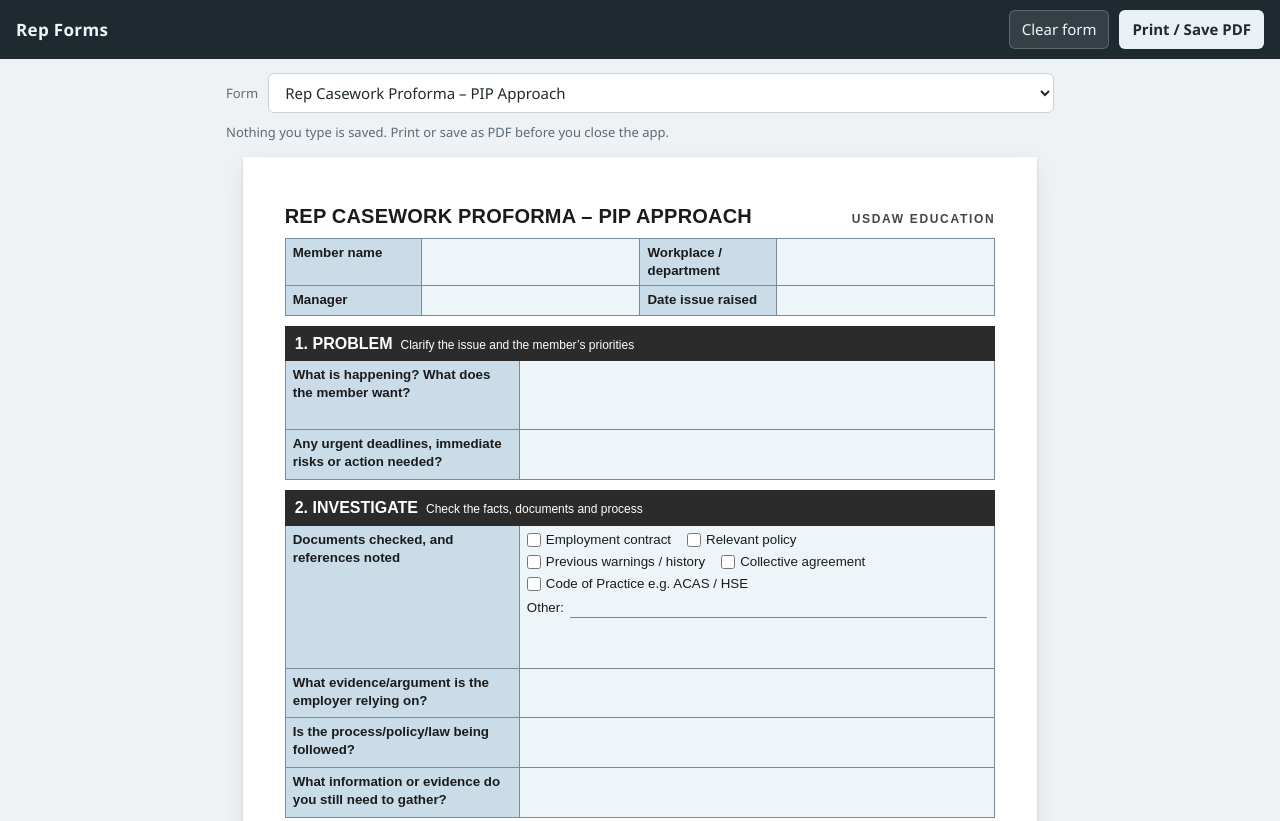
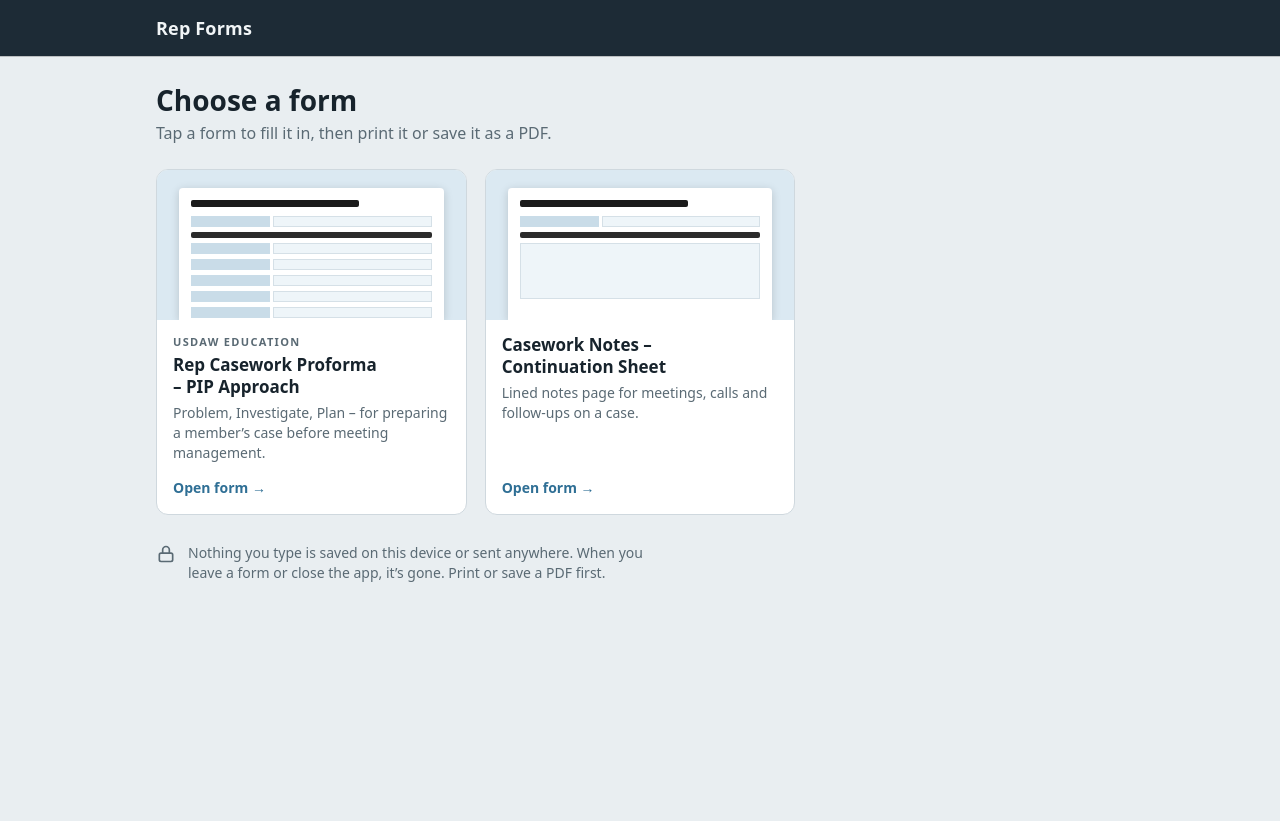
Before and after one commit to Tiagoliveira/rep-forms, a plain HTML site: page index.html in a window 1280 px wide. Shown: the top 821 px of the page. After the commit the page ends 800 px from the top, so only its background shows below. Drawn offline with Linux system fonts and the light colour scheme.

Commit message:
Add home screen with form cards, restyle app (v1.1.0)
Co-Authored-By: Claude Opus 5.5 <noreply@anthropic.com>
Claude-Session: https://claude.ai/code/session_01EX6tQUJcGSPXHobNjmuk3j

```diff
--- a/forms.js
+++ b/forms.js
@@ -7,12 +7,14 @@
 //  Row types:
 //    { label, hints?, lines? }              – free-text box (lines = min height)
 //    { label, type:'checks', options, other } – tick boxes (+ optional "Other")
+//  `description` is the one-line summary shown on the home screen.
 // ─────────────────────────────────────────────────────────────
 window.FORMS = [
   {
     id: 'pip-casework',
     title: 'Rep Casework Proforma – PIP Approach',
     org: 'USDAW Education',
+    description: 'Problem, Investigate, Plan – for preparing a member’s case before meeting management.',
     header: [
       ['Member name', 'Workplace / department'],
       ['Manager', 'Date issue raised'],
@@ -46,6 +48,7 @@ window.FORMS = [
     id: 'casework-notes',
     title: 'Casework Notes – Continuation Sheet',
     org: '',
+    description: 'Lined notes page for meetings, calls and follow-ups on a case.',
     header: [
       ['Member name', 'Date'],
       ['Rep', 'Page'],
--- a/index.html
+++ b/index.html
@@ -4,195 +4,292 @@
 <meta charset="utf-8">
 <meta name="viewport" content="width=device-width, initial-scale=1, viewport-fit=cover">
 <title>Rep Forms</title>
-<meta name="theme-color" content="#1f2a30">
+<meta name="theme-color" content="#1d2b36">
 <link rel="manifest" href="manifest.webmanifest">
 <link rel="icon" href="icon-192.png">
 <link rel="apple-touch-icon" href="icon-192.png">
 <style>
-/* Layout: slim toolbar + form picker, A4 "paper" sheet centred below. Paper stays light in both themes. */
+/* Layout: two views. Home = a shelf of form cards drawn like mini paper sheets.
+   Form = slim toolbar (Back · title · Clear · Print) over a centred A4 sheet. Paper stays light in both themes. */
 :root{
-  --ui-bg:#eef2f4; --ui-fg:#1f2a30; --ui-muted:#5b6b75; --ui-bar:#1f2a30; --ui-bar-fg:#f2f6f8;
-  --ui-chip:#ffffff; --ui-line:#c9d3d9; --accent:#2f6f95; --warn:#a4501c;
+  --bg:#e9eef1; --surface:#ffffff; --fg:#17232c; --muted:#5a6a74; --line:#cfd8de;
+  --bar:#1d2b36; --bar-fg:#f1f5f7; --accent:#2f6f95; --accent-fg:#ffffff; --accent-soft:#dbe9f2;
   --paper:#ffffff; --ink:#1b1b1b; --label:#c9dce8; --field:#eef5f9; --band:#2b2b2b; --rule:#7a8a96;
-  --font:"Segoe UI",Arial,Helvetica,sans-serif;
+  --ui:system-ui,"Segoe UI",Roboto,Arial,sans-serif;
+  --r:12px;
 }
-@media (prefers-color-scheme:dark){:root{--ui-bg:#151b1f;--ui-fg:#e3eaee;--ui-muted:#9aabb5;--ui-chip:#212a30;--ui-line:#33414a;--accent:#7fb7d9;color-scheme:dark}}
+@media (prefers-color-scheme:dark){:root{
+  --bg:#11181d; --surface:#1a242b; --fg:#e4ebef; --muted:#97a8b2; --line:#2c3a43;
+  --bar:#0c1216; --accent:#7fb7d9; --accent-fg:#0c1216; --accent-soft:#1f3443; color-scheme:dark}}
 *{box-sizing:border-box}
 [hidden]{display:none!important}
 html,body{margin:0}
-body{background:var(--ui-bg);color:var(--ui-fg);font:15px/1.4 var(--font);min-height:100vh}
-.bar{position:sticky;top:0;z-index:5;background:var(--ui-bar);color:var(--ui-bar-fg);
-  padding:calc(10px + env(safe-area-inset-top,0px)) max(16px,env(safe-area-inset-right,0px)) 10px max(16px,env(safe-area-inset-left,0px));
-  display:flex;flex-wrap:wrap;gap:10px;align-items:center}
-.bar h1{font-size:17px;margin:0 auto 0 0;letter-spacing:.02em}
-.bar h1 small{font-weight:400;opacity:.65;font-size:12px;margin-left:8px}
-button,select{font:inherit;border-radius:6px;border:1px solid var(--ui-line);padding:8px 12px;cursor:pointer}
-select{background:var(--ui-chip);color:var(--ui-fg);max-width:100%}
-.btn{background:#ffffff1a;color:var(--ui-bar-fg);border-color:#ffffff33}
-.btn.primary{background:#e9f1f6;color:#1f2a30;border-color:transparent;font-weight:600}
-button:focus-visible,select:focus-visible,[contenteditable]:focus-visible{outline:2px solid var(--accent);outline-offset:2px}
-.picker{padding:14px max(16px,env(safe-area-inset-right,0px)) 0 max(16px,env(safe-area-inset-left,0px));display:flex;gap:10px;align-items:center;flex-wrap:wrap;max-width:860px;margin:0 auto}
-.picker label{font-size:13px;color:var(--ui-muted)}
-.picker select{flex:1 1 260px}
-.notice{max-width:860px;margin:10px auto 0;padding:0 max(16px,env(safe-area-inset-right,0px)) 0 max(16px,env(safe-area-inset-left,0px));font-size:13px;color:var(--ui-muted)}
-.banner{display:flex;gap:10px;align-items:center;flex-wrap:wrap;background:var(--ui-chip);border:1px solid var(--ui-line);border-radius:8px;padding:10px 12px;color:var(--ui-fg);margin-top:8px}
-.banner button{background:var(--accent);color:#fff;border-color:transparent}
-.banner.ask button.ghost{background:transparent;color:var(--ui-fg);border-color:var(--ui-line)}
-.wrap{padding:16px max(16px,env(safe-area-inset-right,0px)) 48px max(16px,env(safe-area-inset-left,0px));overflow-x:auto}
+body{background:var(--bg);color:var(--fg);font:16px/1.45 var(--ui);min-height:100vh;-webkit-tap-highlight-color:transparent}
+button{font:inherit;cursor:pointer;border:0;border-radius:10px;padding:10px 14px;min-height:44px}
+button:focus-visible,[contenteditable]:focus-visible,a:focus-visible,.card:focus-visible{outline:3px solid var(--accent);outline-offset:2px}
+.gut{padding-left:max(16px,env(safe-area-inset-left,0px));padding-right:max(16px,env(safe-area-inset-right,0px))}
+
+/* top bar */
+.bar{position:sticky;top:0;z-index:5;background:var(--bar);color:var(--bar-fg);padding-top:env(safe-area-inset-top,0px);box-shadow:0 1px 0 #0003}
+.bar-in{display:flex;align-items:center;gap:8px;min-height:56px;max-width:1000px;margin:0 auto}
+.bar h1{font-size:18px;margin:0;font-weight:650;letter-spacing:.01em;flex:1;min-width:0;white-space:nowrap;overflow:hidden;text-overflow:ellipsis}
+.bar .ver{font-size:12px;opacity:.55;font-weight:400;margin-left:6px}
+.ib{background:transparent;color:var(--bar-fg);display:inline-flex;align-items:center;gap:6px;padding:8px 10px}
+.ib:hover{background:#ffffff14}
+.ib svg{width:22px;height:22px;flex:none}
+.pri{background:var(--bar-fg);color:var(--bar);font-weight:650;display:inline-flex;align-items:center;gap:8px}
+.pri svg{width:20px;height:20px}
+@media (max-width:520px){.lbl{display:none}.pri{padding:10px 12px}}
+
+/* home */
+.home{max-width:1000px;margin:0 auto;padding-block:28px 56px}
+.home h2{font-size:28px;line-height:1.15;margin:0 0 6px;text-wrap:balance}
+.home .lede{color:var(--muted);margin:0 0 24px;max-width:60ch}
+.shelf{display:grid;grid-template-columns:repeat(auto-fill,minmax(250px,1fr));gap:18px}
+.card{all:unset;box-sizing:border-box;cursor:pointer;background:var(--surface);border:1px solid var(--line);border-radius:var(--r);
+  display:flex;flex-direction:column;overflow:hidden;transition:transform .15s,box-shadow .15s}
+.card:hover{transform:translateY(-2px);box-shadow:0 10px 28px #0000001f}
+.thumb{background:var(--accent-soft);padding:18px 22px 0;height:150px;overflow:hidden}
+.mini{background:#fff;height:100%;border-radius:4px 4px 0 0;box-shadow:0 2px 10px #0000002a;padding:12px 12px 0;display:flex;flex-direction:column;gap:5px}
+.mini i{display:block;height:6px;border-radius:2px;background:#2b2b2b}
+.mini .t{width:70%;height:7px;background:#1b1b1b;margin-bottom:4px}
+.mini .r{display:grid;grid-template-columns:1fr 2fr;gap:3px}
+.mini .r span{height:11px;background:#c9dce8}
+.mini .r span+span{background:#eef5f9;border:1px solid #d5e0e7}
+.mini .n{height:56px;background:#eef5f9;border:1px solid #d5e0e7}
+.cbody{padding:14px 16px 16px;display:flex;flex-direction:column;gap:4px;flex:1}
+.cbody .org{font-size:11px;letter-spacing:.12em;text-transform:uppercase;color:var(--muted);font-weight:600}
+.cbody h3{margin:0;font-size:17px;line-height:1.25;text-wrap:balance}
+.cbody p{margin:2px 0 0;color:var(--muted);font-size:14px}
+.cbody .go{margin-top:auto;padding-top:10px;color:var(--accent);font-weight:600;font-size:14px}
+.privacy{margin-top:28px;display:flex;gap:12px;align-items:flex-start;color:var(--muted);font-size:14px;max-width:62ch}
+.privacy svg{width:20px;height:20px;flex:none;margin-top:1px}
+
+/* banners */
+.banners{max-width:1000px;margin:0 auto;display:flex;flex-direction:column;gap:8px}
+.banners:has(.banner:not([hidden])){padding-top:12px}
+.banner{display:flex;gap:10px;align-items:center;flex-wrap:wrap;background:var(--surface);border:1px solid var(--line);border-radius:10px;padding:10px 12px 10px 14px}
+.banner span{flex:1 1 200px}
+.banner button{background:var(--accent);color:var(--accent-fg);font-weight:600;min-height:40px}
+.banner button.ghost{background:transparent;color:var(--fg);border:1px solid var(--line)}
+
+/* form view */
+.formview{padding-block:16px 56px;overflow-x:auto}
+.hint{max-width:210mm;margin:0 auto 10px;font-size:13px;color:var(--muted)}
 
 /* ── the paper ── */
-.sheet{background:var(--paper);color:var(--ink);width:210mm;max-width:100%;margin:0 auto;padding:12mm 11mm;
-  box-shadow:0 1px 3px #0002,0 8px 24px #0001;font:10pt/1.35 Arial,Helvetica,sans-serif;color-scheme:light}
-.s-head{display:flex;justify-content:space-between;align-items:baseline;gap:12px;margin-bottom:8px}
+.sheet{background:var(--paper);color:var(--ink);width:210mm;max-width:100%;margin:0 auto;padding:12mm 11mm;border-radius:3px;
+  box-shadow:0 1px 3px #0002,0 10px 30px #0000001a;font:10pt/1.35 Arial,Helvetica,sans-serif;color-scheme:light}
+.s-head{display:flex;justify-content:space-between;align-items:baseline;gap:12px;margin-bottom:8px;flex-wrap:wrap}
 .s-head h2{font-size:15pt;margin:0;text-transform:uppercase;letter-spacing:.01em}
 .s-head .org{font-weight:700;font-size:9pt;letter-spacing:.14em;text-transform:uppercase;color:#444;white-space:nowrap}
 table{width:100%;border-collapse:collapse;table-layout:fixed}
 td{border:1px solid var(--rule);vertical-align:top;padding:5px 7px}
-td.l{background:var(--label);font-weight:700;width:33%}
+td.l{background:var(--label);font-weight:700}
 td.v{background:var(--field)}
-.hdr td.l{width:20%} .hdr td.v{width:30%}
-.hdr{margin-bottom:10px}
-.sec{margin-bottom:10px;break-inside:auto}
+.hdr,.sec{margin-bottom:10px}
 .band td{background:var(--band);color:#fff;padding:6px 9px;border-color:var(--band)}
 .band b{font-size:12pt;text-transform:uppercase;margin-right:8px}
 .band span{font-size:9pt}
 tr{break-inside:avoid}
 .hints{font-weight:400;font-style:italic;margin-top:6px;font-size:9pt;line-height:1.45}
-.f{min-height:1.5em;outline:none;white-space:pre-wrap;word-wrap:break-word}
-.f:empty::before{content:attr(data-ph);color:#8a9aa4}
-.checks{display:flex;flex-wrap:wrap;gap:4px 16px;margin-bottom:6px}
-.checks label{display:flex;gap:5px;align-items:center;cursor:pointer}
-.checks input{width:14px;height:14px;margin:0;accent-color:#2b2b2b}
+.f{min-height:1.5em;outline:none;white-space:pre-wrap;word-wrap:break-word;cursor:text;border-radius:2px}
+.f:focus{background:#fffbe6}
+.checks{display:flex;flex-wrap:wrap;gap:6px 16px;margin-bottom:6px}
+.checks label{display:flex;gap:6px;align-items:center;cursor:pointer}
+.checks input{width:16px;height:16px;margin:0;accent-color:#2b2b2b}
 .other{display:flex;gap:6px;align-items:baseline;margin-bottom:6px}
 .other .f{flex:1;border-bottom:1px solid var(--rule);min-height:1.3em}
-.foot{margin-top:6px;font-size:8pt;color:#666}
 
 @media (max-width:640px){
   .sheet{padding:14px 10px}
-  td.l{width:38%}
+  .sec col:first-child{width:40%!important}
+  .hdr colgroup{display:none}
   .hdr tr{display:flex;flex-wrap:wrap}
-  .hdr td{flex:1 1 50%;width:auto!important}
+  .hdr td{flex:1 1 40%}
+  .hdr td.v{flex-basis:60%}
 }
 @media print{
   @page{size:A4;margin:10mm}
   body{background:#fff}
-  .bar,.picker,.notice,.noprint{display:none!important}
-  .wrap{padding:0;overflow:visible}
-  .sheet{width:auto;padding:0;box-shadow:none;margin:0}
+  .bar,.banners,.hint,.home{display:none!important}
+  .formview{padding:0;overflow:visible}
+  .sheet{width:auto;padding:0;box-shadow:none;margin:0;border-radius:0}
+  .f:focus{background:none}
   *{-webkit-print-color-adjust:exact;print-color-adjust:exact}
-  .f:empty::before{content:""}
 }
 @media (prefers-reduced-motion:reduce){*{transition:none!important}}
 </style>
 </head>
 <body>
 <header class="bar">
-  <h1>Rep Forms <small id="ver"></small></h1>
-  <button class="btn" id="clear" type="button">Clear form</button>
-  <button class="btn primary" id="print" type="button">Print / Save PDF</button>
+  <div class="bar-in gut">
+    <button class="ib" id="back" type="button" hidden aria-label="All forms">
+      <svg viewBox="0 0 24 24" fill="none" stroke="currentColor" stroke-width="2" stroke-linecap="round" stroke-linejoin="round"><path d="M15 18l-6-6 6-6"/></svg><span class="lbl">Forms</span>
+    </button>
+    <h1 id="barTitle">Rep Forms<span class="ver" id="ver"></span></h1>
+    <button class="ib" id="clear" type="button" hidden aria-label="Clear form">
+      <svg viewBox="0 0 24 24" fill="none" stroke="currentColor" stroke-width="2" stroke-linecap="round" stroke-linejoin="round"><path d="M3 6h18M8 6V4h8v2M6 6l1 14h10l1-14"/></svg><span class="lbl">Clear</span>
+    </button>
+    <button class="pri" id="print" type="button" hidden>
+      <svg viewBox="0 0 24 24" fill="none" stroke="currentColor" stroke-width="2" stroke-linecap="round" stroke-linejoin="round"><path d="M6 9V3h12v6M6 18H4a1 1 0 0 1-1-1v-6a2 2 0 0 1 2-2h14a2 2 0 0 1 2 2v6a1 1 0 0 1-1 1h-2"/><path d="M6 14h12v7H6z"/></svg><span class="lbl">Print / PDF</span>
+    </button>
+  </div>
 </header>
 
-<div class="picker">
-  <label for="formSel">Form</label>
-  <select id="formSel"></select>
-</div>
-
-<div class="notice" id="notice">
-  <div>Nothing you type is saved. Print or save as PDF before you close the app.</div>
-  <div class="banner ask" id="confirmClear" hidden>
-    Clear everything on this form?
-    <button type="button" id="clearYes">Clear</button>
-    <button type="button" class="ghost" id="clearNo">Keep</button>
+<div class="banners gut">
+  <div class="banner" id="updateBanner" hidden>
+    <span>A new version of Rep Forms is ready.</span>
+    <button type="button" id="updateBtn">Update now</button>
+    <button type="button" class="ghost" id="updateLater">Later</button>
   </div>
-  <div class="banner" id="updateBanner" hidden>
-    A new version of Rep Forms is ready.
-    <button type="button" id="updateBtn">Update now</button>
+  <div class="banner" id="confirmBox" hidden>
+    <span id="confirmMsg"></span>
+    <button type="button" id="confirmYes">Continue</button>
+    <button type="button" class="ghost" id="confirmNo">Cancel</button>
   </div>
 </div>
 
-<main class="wrap"><div class="sheet" id="sheet"></div></main>
+<main id="home" class="home gut">
+  <h2>Choose a form</h2>
+  <p class="lede">Tap a form to fill it in, then print it or save it as a PDF.</p>
+  <div class="shelf" id="shelf"></div>
+  <div class="privacy">
+    <svg viewBox="0 0 24 24" fill="none" stroke="currentColor" stroke-width="2" stroke-linecap="round" stroke-linejoin="round"><rect x="4" y="11" width="16" height="10" rx="2"/><path d="M8 11V7a4 4 0 0 1 8 0v4"/></svg>
+    <span>Nothing you type is saved on this device or sent anywhere. When you leave a form or close the app, it’s gone. Print or save a PDF first.</span>
+  </div>
+</main>
+
+<main id="formview" class="formview gut" hidden>
+  <p class="hint">Tap any box to type. Use Print / PDF when you’re done.</p>
+  <div class="sheet" id="sheet"></div>
+</main>
 
 <script src="forms.js"></script>
 <script>
 const $ = s => document.querySelector(s);
 const esc = s => String(s).replace(/[&<>"]/g, c => ({'&':'&amp;','<':'&lt;','>':'&gt;','"':'&quot;'}[c]));
-const field = (ph, lines = 1) =>
-  `<div class="f" contenteditable="true" role="textbox" aria-multiline="true" aria-label="${esc(ph)}" data-ph="" style="min-height:${(lines*1.45).toFixed(2)}em"></div>`;
-let dirty = false;
+const field = (name, lines = 1) =>
+  `<div class="f" contenteditable="true" role="textbox" aria-multiline="true" aria-label="${esc(name)}" style="min-height:${(lines*1.45).toFixed(2)}em"></div>`;
+let dirty = false, current = null;
 
+/* ── in-page confirm ── */
+function ask(msg, yesLabel = 'Continue') {
+  return new Promise(res => {
+    $('#confirmMsg').textContent = msg; $('#confirmYes').textContent = yesLabel;
+    $('#confirmBox').hidden = false; $('#confirmYes').focus(); window.scrollTo({top:0});
+    const done = v => { $('#confirmBox').hidden = true; $('#confirmYes').onclick = $('#confirmNo').onclick = null; res(v); };
+    $('#confirmYes').onclick = () => done(true); $('#confirmNo').onclick = () => done(false);
+  });
+}
+
+/* ── home shelf ── */
+function thumb(f) {
+  const rows = f.sections.flatMap(s => s.rows).slice(0, 5);
+  const big = rows.length === 1;
+  return `<div class="thumb"><div class="mini"><i class="t"></i><div class="r"><span></span><span></span></div><i></i>${
+    big ? '<div class="n"></div>' : rows.map(() => '<div class="r"><span></span><span></span></div>').join('')}</div></div>`;
+}
+$('#shelf').innerHTML = FORMS.map(f => `
+  <a class="card" href="#${esc(f.id)}">
+    ${thumb(f)}
+    <div class="cbody">
+      ${f.org ? `<div class="org">${esc(f.org)}</div>` : ''}
+      <h3>${esc(f.title)}</h3>
+      ${f.description ? `<p>${esc(f.description)}</p>` : ''}
+      <div class="go">Open form →</div>
+    </div>
+  </a>`).join('');
+
+/* ── form sheet ── */
 function render(form) {
   const hdr = form.header.map(r => `<tr>${r.map(l => `<td class="l">${esc(l)}</td><td class="v">${field(l)}</td>`).join('')}</tr>`).join('');
   const secs = form.sections.map(s => {
     const rows = s.rows.map(r => {
-      let body = '';
+      let body;
       if (r.type === 'checks') {
         body = `<div class="checks">${r.options.map(o => `<label><input type="checkbox"> ${esc(o)}</label>`).join('')}</div>`
              + (r.other ? `<div class="other">Other: ${field('Other')}</div>` : '')
-             + field(r.label, Math.max(1, (r.lines||2) - 1));
+             + field(r.label, Math.max(1, (r.lines || 2) - 1));
       } else body = field(r.label, r.lines || 2);
       const hints = r.hints ? `<div class="hints">${r.hints.map(esc).join('<br>')}</div>` : '';
-      const single = s.rows.length === 1 && r.label === s.title;
-      return single ? `<tr><td class="v" colspan="2">${body}</td></tr>`
-                    : `<tr><td class="l">${esc(r.label)}${hints}</td><td class="v">${body}</td></tr>`;
+      return (s.rows.length === 1 && r.label === s.title)
+        ? `<tr><td class="v" colspan="2">${body}</td></tr>`
+        : `<tr><td class="l">${esc(r.label)}${hints}</td><td class="v">${body}</td></tr>`;
     }).join('');
-    const band = `<tr class="band"><td colspan="2"><b>${s.num ? s.num + '. ' : ''}${esc(s.title)}</b><span>${esc(s.sub||'')}</span></td></tr>`;
+    const band = `<tr class="band"><td colspan="2"><b>${s.num ? s.num + '. ' : ''}${esc(s.title)}</b><span>${esc(s.sub || '')}</span></td></tr>`;
     return `<table class="sec"><colgroup><col style="width:33%"><col></colgroup>${band}${rows}</table>`;
   }).join('');
   $('#sheet').innerHTML =
     `<div class="s-head"><h2>${esc(form.title)}</h2>${form.org ? `<div class="org">${esc(form.org)}</div>` : ''}</div>
      <table class="hdr"><colgroup><col style="width:18%"><col style="width:32%"><col style="width:18%"><col style="width:32%"></colgroup>${hdr}</table>${secs}`;
-  document.title = form.title + ' – Rep Forms';
   dirty = false;
 }
 
-// paste as plain text only
+/* ── routing: #form-id opens a form, no hash shows the shelf ── */
+function show() {
+  const form = FORMS.find(f => f.id === location.hash.slice(1));
+  const onForm = !!form;
+  $('#home').hidden = onForm; $('#formview').hidden = !onForm;
+  ['#back', '#clear', '#print'].forEach(s => $(s).hidden = !onForm);
+  $('#confirmBox').hidden = true;
+  if (onForm) {
+    if (current !== form.id) render(form);
+    current = form.id;
+    $('#barTitle').firstChild.textContent = form.title.split(' – ')[0];
+    document.title = form.title + ' · Rep Forms';
+  } else {
+    current = null; $('#sheet').innerHTML = ''; dirty = false;
+    $('#barTitle').firstChild.textContent = 'Rep Forms';
+    document.title = 'Rep Forms';
+  }
+  window.scrollTo({top: 0});
+}
+let lastHash = location.hash;
+window.addEventListener('hashchange', async () => {
+  if (dirty && current && location.hash !== lastHash) {
+    const target = location.hash;
+    history.replaceState(null, '', lastHash || location.pathname);
+    if (!(await ask('Leave this form? What you’ve typed will be cleared.', 'Leave'))) return;
+    dirty = false; history.pushState(null, '', target || location.pathname);
+  }
+  lastHash = location.hash; show();
+});
+show();
+
+$('#back').onclick = () => { location.hash = ''; };
+$('#print').onclick = () => window.print();
+$('#clear').onclick = async () => {
+  if (!dirty || await ask('Clear everything on this form?', 'Clear')) { const f = current; current = null; location.hash === '#' + f && show(); }
+};
+$('#sheet').addEventListener('input', () => dirty = true);
+$('#sheet').addEventListener('change', () => dirty = true);
 document.addEventListener('paste', e => {
   if (!e.target.closest('[contenteditable]')) return;
   e.preventDefault();
   document.execCommand('insertText', false, (e.clipboardData || window.clipboardData).getData('text'));
 });
-$('#sheet').addEventListener('input', () => dirty = true);
-
-const sel = $('#formSel');
-sel.innerHTML = FORMS.map(f => `<option value="${esc(f.id)}">${esc(f.title)}</option>`).join('');
-const pick = () => render(FORMS.find(f => f.id === sel.value) || FORMS[0]);
-let lastPick = sel.value;
-sel.addEventListener('change', () => {
-  if (dirty && !confirm('Switching forms clears what you have typed. Continue?')) { sel.value = lastPick; return; }
-  lastPick = sel.value; pick();
-});
-const hashForm = location.hash.slice(1);
-if (FORMS.some(f => f.id === hashForm)) sel.value = lastPick = hashForm;
-pick();
-
-$('#print').onclick = () => window.print();
-$('#clear').onclick = () => { $('#confirmClear').hidden = false; $('#clearYes').focus(); };
-$('#clearNo').onclick = () => $('#confirmClear').hidden = true;
-$('#clearYes').onclick = () => { $('#confirmClear').hidden = true; pick(); };
 window.addEventListener('beforeunload', e => { if (dirty) { e.preventDefault(); e.returnValue = ''; } });
 
-// ── offline + opt-in updates ──
+/* ── offline + opt-in updates ── */
 if ('serviceWorker' in navigator) {
+  const hadController = !!navigator.serviceWorker.controller;
   navigator.serviceWorker.register('sw.js').then(reg => {
     const offer = w => {
       $('#updateBanner').hidden = false;
-      $('#updateBtn').onclick = () => {
-        if (dirty && !confirm('Updating reloads the app and clears this form. Continue?')) return;
+      $('#updateLater').onclick = () => $('#updateBanner').hidden = true;
+      $('#updateBtn').onclick = async () => {
+        if (dirty && !(await ask('Updating reloads the app and clears this form.', 'Update'))) return;
         w.postMessage('SKIP_WAITING');
       };
     };
-    if (reg.waiting && navigator.serviceWorker.controller) offer(reg.waiting);
+    if (reg.waiting && hadController) offer(reg.waiting);
     reg.addEventListener('updatefound', () => {
       const w = reg.installing;
-      w.addEventListener('statechange', () => {
-        if (w.state === 'installed' && navigator.serviceWorker.controller) offer(w);
-      });
+      w.addEventListener('statechange', () => { if (w.state === 'installed' && navigator.serviceWorker.controller) offer(w); });
     });
-    // check for a new version whenever the app is opened while online
     if (navigator.onLine) reg.update().catch(() => {});
   });
-  // reload only when switching from an old version, not on first install
-  const hadController = !!navigator.serviceWorker.controller;
   let reloading = false;
   navigator.serviceWorker.addEventListener('controllerchange', () => {
     if (!hadController || reloading) return; reloading = true; dirty = false; location.reload();
--- a/sw.js
+++ b/sw.js
@@ -1,6 +1,6 @@
 // Bump VERSION whenever any app file changes. Installed copies will
 // show "Update available" and only switch when the user taps Update.
-const VERSION = 'v1.0.0';
+const VERSION = 'v1.1.0';
 const CACHE = 'rep-forms-' + VERSION;
 const FILES = ['./', './index.html', './forms.js', './manifest.webmanifest',
                './icon-192.png', './icon-512.png'];
```
